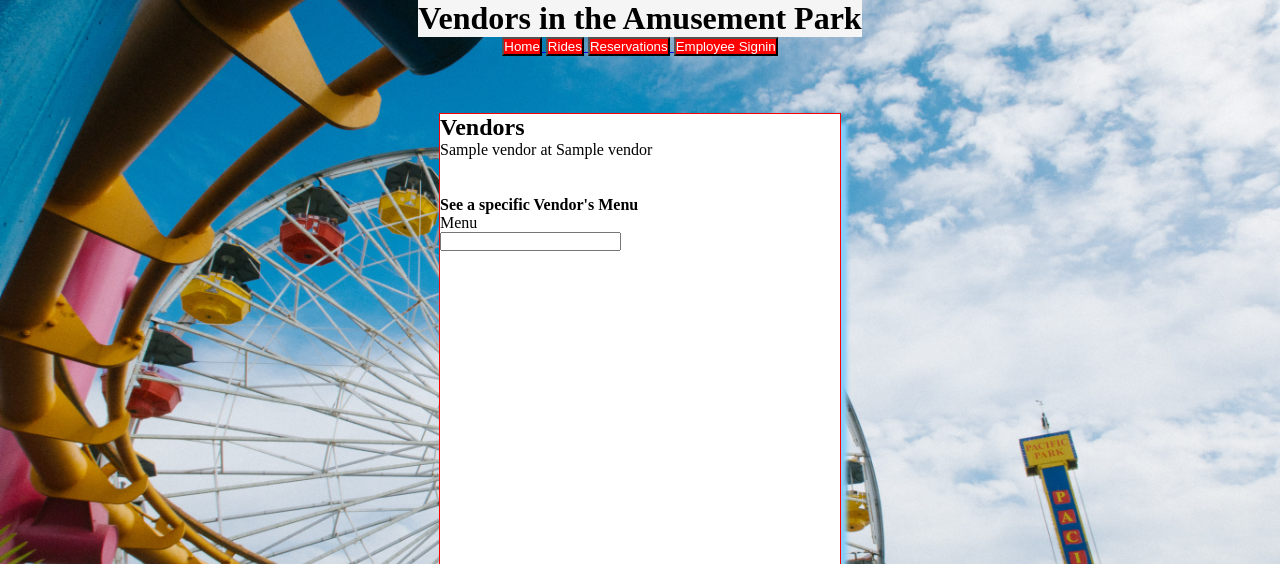
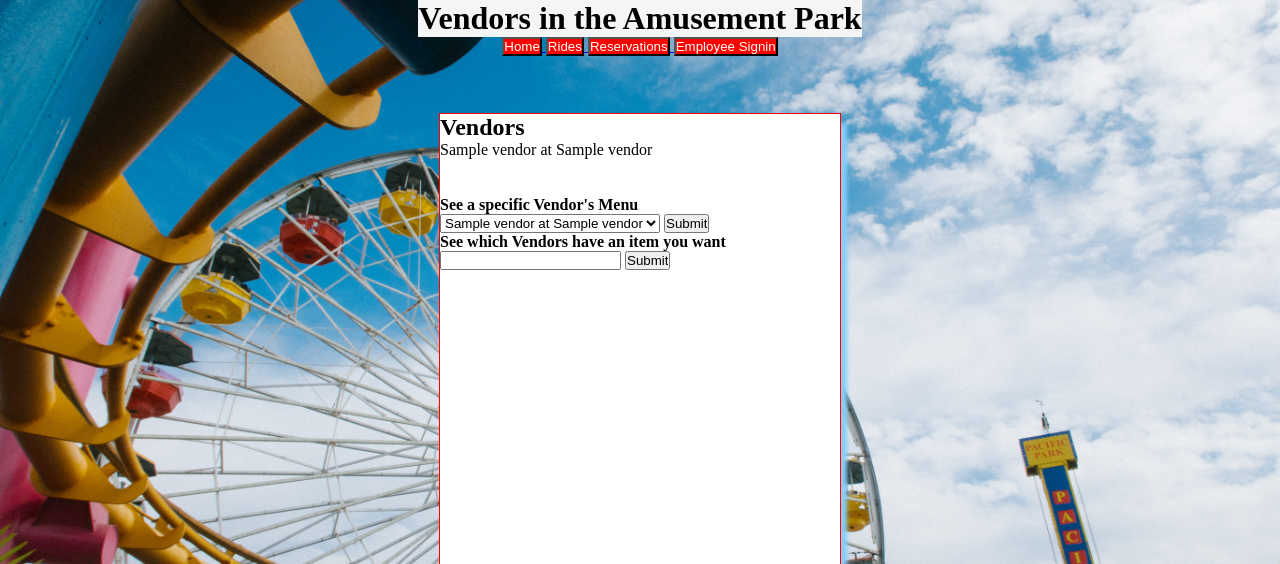
Before and after one commit to TayisiyaChernenko/AmusementParkProject, a Flask app: page /Vendors/ in a window 1280 px wide; the page is wider, and only the part inside the window is pictured. Shown: the top 564 px of that part. Run offline with Flask 2, Linux system fonts and the light colour scheme; tables that the repository leaves empty or names only in its code hold one stand-in row (values such as "Sample post").

Commit message:
Vendor ability to search by item added

```diff
--- a/main.py
+++ b/main.py
@@ -5,13 +5,26 @@ app = Flask(__name__)
 
 @app.route('/Vendors/', methods = ['POST', 'GET'])
 def Vendors():
+    output = mysqlconnect("select Vname,Sec_name from Vendor")
     if request.method == 'POST':
-        print(request.form)
-        sql_parameterized_query = """ select * from Menu,Vendor where Menu.VID = Vendor.VID and Vendor.Vname= %s"""
-        output = mysqlconnect("select Vname,Sec_name from Vendor")
-        extraInfo = preparedQuery(sql_parameterized_query = sql_parameterized_query,formresult=request.form['Vendor name'] )
-        return render_template('./Vendors.html', output = output, extraInfo = extraInfo)
-    output = mysqlconnect("select Vname,Sec_name,Availability from Vendor")
+        # try catch to avoid field mismatch crashing executor
+        try:
+            if(request.form['Vendor name'] is not None):
+                sql_parameterized_query = """ select * from Menu,Vendor where Menu.VID = Vendor.VID and Vendor.Vname= %s"""
+                extraInfo = preparedQuery(sql_parameterized_query = sql_parameterized_query,formresult=request.form['Vendor name'] )
+                by = 0
+                return render_template('./Vendors.html', output = output, extraInfo = extraInfo, by = by)
+        except:
+            pass
+        try:
+            if(request.form['Item'] is not None):
+                sql_parameterized_query = """ select Item,Cost,Vname,Sec_name,Availability from Menu,Vendor where Menu.VID = Vendor.VID and Menu.Item= %s"""
+                extraInfo = preparedQuery(sql_parameterized_query = sql_parameterized_query,formresult=request.form['Item'] )
+                by = 1
+                print(extraInfo)
+                return render_template('./Vendors.html', output = output, extraInfo = extraInfo, by = by)
+        except:
+            pass
     return render_template('./Vendors.html',output = output,extraInfo = None)
 
 @app.route('/')
--- a/templates/Vendors.html
+++ b/templates/Vendors.html
@@ -54,16 +54,27 @@
             </table>
 
             <p style="margin-bottom:1cm;"></p>
-            <b> See a specific Vendor's Menu</b>
 
             <form action="" method="post">
-                <div>
-                    <p>Menu</p>
-                    <input type = "text" name = "Vendor name" required>
-                </div>
+                <b> See a specific Vendor's Menu</b>
+                <select name="Vendor name" required>
+                {% for vendor in output%}
+                <option value="{{vendor[0]}}">{{vendor[0]}} at {{vendor[1]}}</option>
+                {% endfor %}
+                </select>
+                <input type="submit" value="Submit" />
+
             </form>
+
+            <form action="" method="post">
+                <b> See which Vendors have an item you want</b>
+                <input type="text" name="Item" required>
+                <input type="submit" value="Submit" />
+            </form>
+
             <div>
                 {%if extraInfo %}
+                    {%if by == 0 %}
                         <p><b>Menu for {{extraInfo[0][4]}}</b></p>
                         <table>
                         {% for i in extraInfo%}
@@ -72,6 +83,16 @@
                         </tr>
                         {% endfor %}
                     </table>
+                    {% else %}
+                    <p><b>The item is sold at these locatons</b></p>
+                    <table>
+                        {% for i in extraInfo%}
+                        <tr>
+                            <p>{{i[0]}} Sold at {{i[2]}} in {{i[3]}} Cost : {{i[1]}} Available Now: {{i[4]}}</p>
+                        </tr>
+                        {% endfor %}
+                    </table>
+                    {% endif %}
                 {% endif %}
             </div>
         </div>
```
Also changed, not shown: templates/Rides.html (+8 -4 lines). Lines whose indentation alone changed are shown as unchanged.
